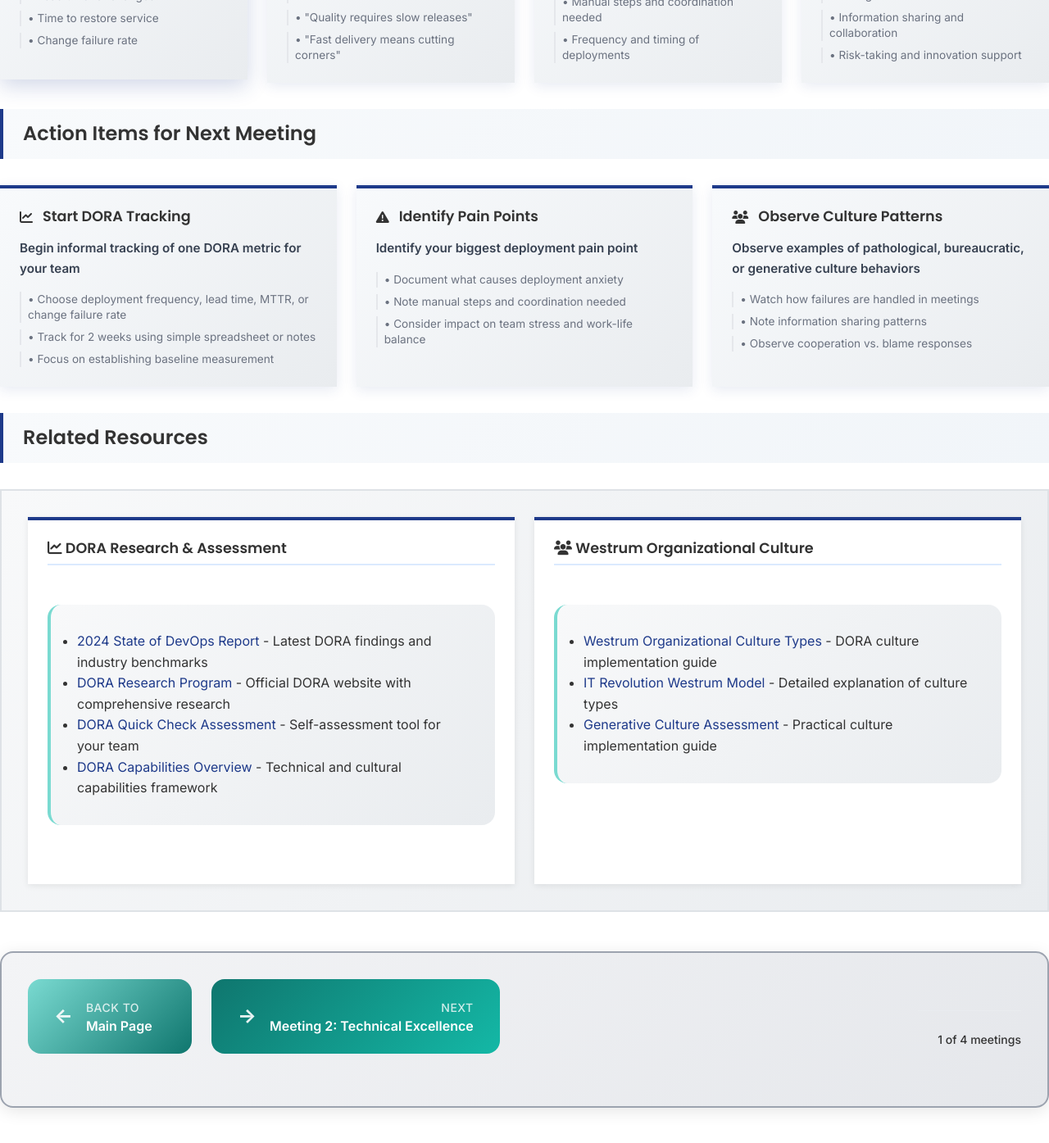
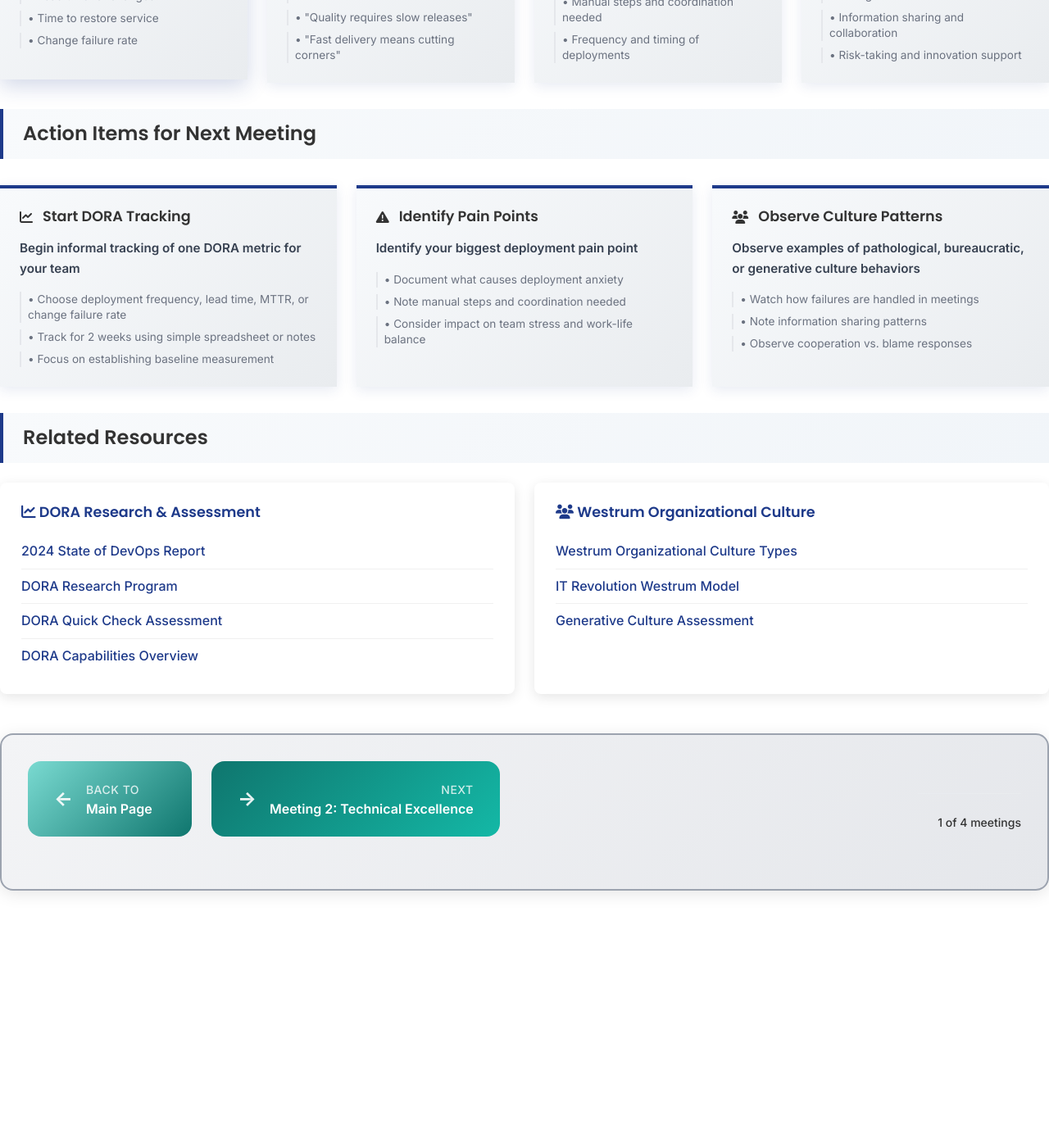
Before and after one commit to mhenke/accelerate-devex-book-club-notebooklm, a Jekyll site: the page built from docs/_meetings/meeting-1.md, in a window 1280 px wide and 1400 px high, scrolled down 5046 px. Shown: the top 1395 px of the window at 82% size. Built offline with Jekyll 4.4.1, drawn with Linux system fonts in a browser that asks for light colours; after the commit the page ends 6181 px from its top, so only the background shows below that; some of the changed lines change nothing that is shown.

Commit message:
refactor: Update related resources section for improved structure and readability

```diff
--- a/docs/_meetings/meeting-1.md
+++ b/docs/_meetings/meeting-1.md
@@ -417,23 +417,23 @@ dora_color: '#1E3A8A'
 
 ### Related Resources
 
-<div class="related-resources" markdown="0">
-  <div class="resource-category" markdown="0">
+<div class="resource-grid" markdown="0">
+  <div class="resource-card" markdown="0">
     <h4><i class="fas fa-chart-line"></i> DORA Research & Assessment</h4>
-    <ul class="resource-links">
-      <li><a href="https://dora.dev/research/2024/dora-report/" target="_blank">2024 State of DevOps Report</a> - Latest DORA findings and industry benchmarks</li>
-      <li><a href="https://dora.dev/" target="_blank">DORA Research Program</a> - Official DORA website with comprehensive research</li>
-      <li><a href="https://dora.dev/quickcheck/" target="_blank">DORA Quick Check Assessment</a> - Self-assessment tool for your team</li>
-      <li><a href="https://dora.dev/capabilities/" target="_blank">DORA Capabilities Overview</a> - Technical and cultural capabilities framework</li>
+    <ul>
+      <li><a href="https://dora.dev/research/2024/dora-report/" target="_blank">2024 State of DevOps Report</a></li>
+      <li><a href="https://dora.dev/" target="_blank">DORA Research Program</a></li>
+      <li><a href="https://dora.dev/quickcheck/" target="_blank">DORA Quick Check Assessment</a></li>
+      <li><a href="https://dora.dev/capabilities/" target="_blank">DORA Capabilities Overview</a></li>
     </ul>
   </div>
 
-  <div class="resource-category" markdown="0">
+  <div class="resource-card" markdown="0">
     <h4><i class="fas fa-users"></i> Westrum Organizational Culture</h4>
-    <ul class="resource-links">
-      <li><a href="https://dora.dev/capabilities/generative-organizational-culture/" target="_blank">Westrum Organizational Culture Types</a> - DORA culture implementation guide</li>
-      <li><a href="https://itrevolution.com/articles/westrums-organizational-model-in-tech-orgs/" target="_blank">IT Revolution Westrum Model</a> - Detailed explanation of culture types</li>
-      <li><a href="https://continuousdelivery.com/implementing/culture/" target="_blank">Generative Culture Assessment</a> - Practical culture implementation guide</li>
+    <ul>
+      <li><a href="https://dora.dev/capabilities/generative-organizational-culture/" target="_blank">Westrum Organizational Culture Types</a></li>
+      <li><a href="https://itrevolution.com/articles/westrums-organizational-model-in-tech-orgs/" target="_blank">IT Revolution Westrum Model</a></li>
+      <li><a href="https://continuousdelivery.com/implementing/culture/" target="_blank">Generative Culture Assessment</a></li>
     </ul>
   </div>
 </div>
@@ -1623,36 +1623,63 @@ h3 i, h4 i {
   line-height: 1.4;
 }
 
-/* Related Resources Compact Styling */
-.related-resources {
+/* Resource Grid Styling */
+.resource-grid {
   display: grid;
-  grid-template-columns: repeat(auto-fit, minmax(280px, 1fr));
+  grid-template-columns: repeat(auto-fit, minmax(300px, 1fr));
   gap: 1.5rem;
-  margin: 2rem 0;
-  background: linear-gradient(135deg, #f8f9fa, #e9ecef);
-  padding: 2rem;
-
-  border: 2px solid #dee2e6;
-}
-
-.resource-category {
+  margin-top: 1.5rem;
+}
+
+.resource-card {
   background: white;
   padding: 1.5rem;
-  border-top: 4px solid #1E3A8A;
-  box-shadow: 0 2px 8px rgba(0, 0, 0, 0.08);
-}
-
-.resource-category h4 {
+  border-radius: 8px;
+  box-shadow: 0 4px 15px rgba(0,0,0,0.1);
+  transition: all 0.3s ease;
+}
+
+.resource-card:hover {
+  transform: translateY(-2px);
+  box-shadow: 0 8px 25px rgba(30, 58, 138, 0.15);
+}
+
+.resource-card h4 {
+  margin-bottom: 1rem;
+  color: #1E3A8A;
   font-size: 1.1rem;
   font-weight: 600;
-  margin: 0 0 1rem 0;
-  border-bottom: 2px solid #dbeafe;
-  padding-bottom: 0.5rem;
-}
-
-.resource-category h4 i {
+}
+
+.resource-card h4 i {
   margin-right: 0.5rem;
+}
+
+.resource-card ul {
+  list-style: none;
+  padding: 0;
+  margin: 0;
+}
+
+.resource-card li {
+  padding: 0.5rem 0;
+  border-bottom: 1px solid #f0f0f0;
+}
+
+.resource-card li:last-child {
+  border-bottom: none;
+}
+
+.resource-card a {
   color: #1E3A8A;
+  text-decoration: none;
+  font-weight: 500;
+  transition: color 0.3s ease;
+}
+
+.resource-card a:hover {
+  color: #1e40af;
+  text-decoration: underline;
 }
 
 
```
